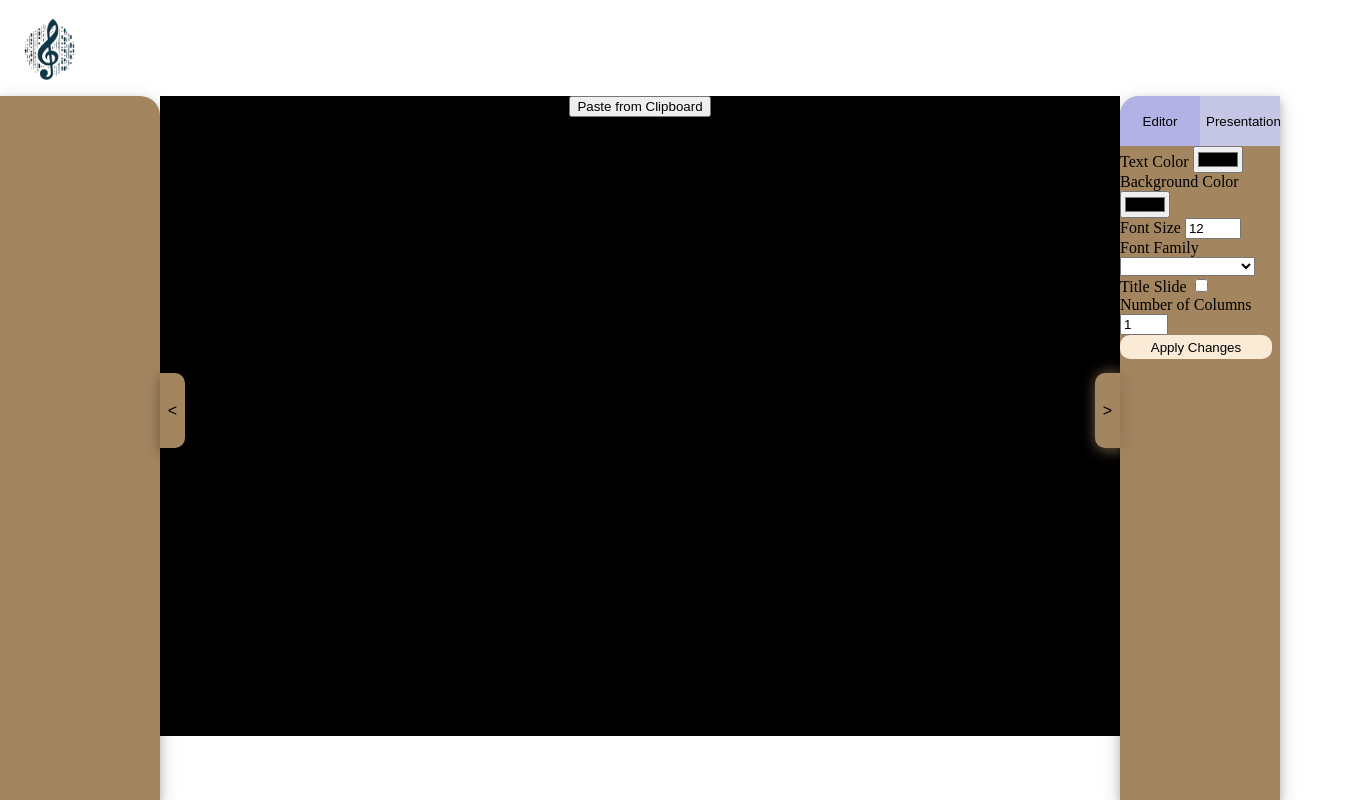
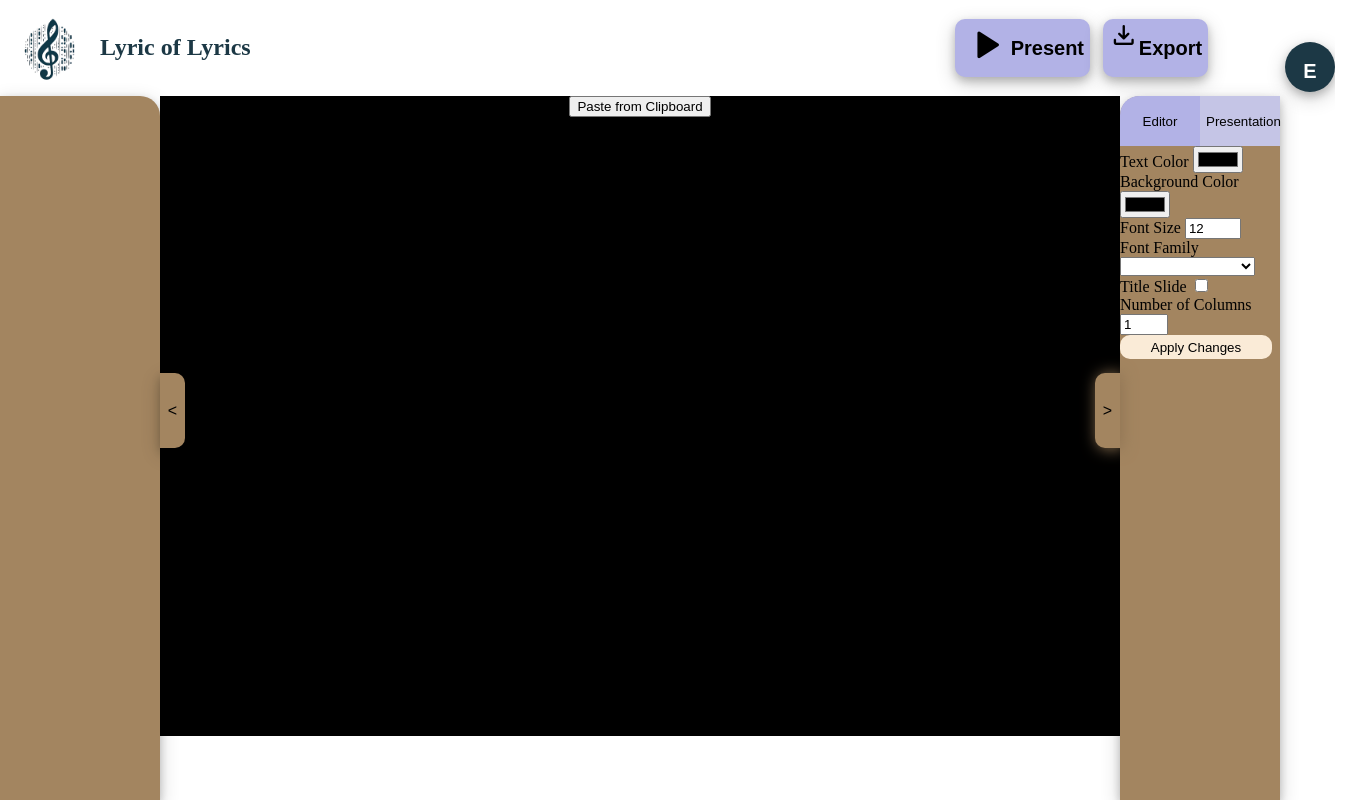
Before and after one commit to MasterTemple/CSCI-450-Group-Project, a SvelteKit app: page / in a window 1280 px wide. Shown: the top 800 px of the page, 1357 px wide, since content can reach past the window. Built offline with nearby package versions, Linux system fonts and the light colour scheme.

Commit message:
adding buttons to navbar

```diff
--- a/src/routes/+page.svelte
+++ b/src/routes/+page.svelte
@@ -36,6 +36,7 @@
     width: 100vw;
     height: 12vh;
     position: relative;
+    display: flex;
     /* background-color: pink;      <-- Uncomment to see outline */
 }
 
--- a/src/routes/NavBar.svelte
+++ b/src/routes/NavBar.svelte
@@ -1,15 +1,43 @@
 <script>
   import { color } from "./stores";
 
-color
+</script>
+<link href="https://fonts.googleapis.com/css2?family=Material+Symbols+Rounded:opsz,wght,FILL,GRAD@20,100,1,200" rel="stylesheet" />
 
-</script>
+<div id="logoContainer">
+    <img src="logo.png" id= "logo" alt="Lyric of Lyrics Logo: A trebble cleffe surrounded by dots and dashes"/>
+    <h1 id="lolTitle" style="--color: {color.darkBlue}">Lyric of Lyrics</h1>
+</div>
 
-<img src="logo.png" id= "logo" alt="Lyric of Lyrics Logo: A trebble cleffe surrounded by dots and dashes"/>
-<h1 id="lolTitle" style="--color: {color.darkBlue}">Lyric of Lyrics</h1>
-<button id="presentButton">Present</button>
+<div id="presentButtonContainer">
+    <button id="presentButton" style="--color: {color.darkPurple}">
+        <span class="material-symbols-rounded" style="font-variation-settings: 'FILL' 1; font-size: 50px">play_arrow</span>
+        <h1 id="presentButtonText">Present</h1>
+    </button>
+</div>
+
+<div id="exportButtonContainer">
+    <button id="exportButton" style="--color: {color.darkPurple}">
+        <span class="material-symbols-rounded" style="font-variation-settings: 'FILL' 1; font-size: 30px">download</span>
+        <h1 id="exportButtonText">Export</h1>
+    </button>
+</div>
+
+<div id="profileContainer">
+    <button id="profileButton" style="--color: {color.darkBlue}">
+        <h1 id="profileText" style="--color: {color.white}">E</h1>
+    </button>
+</div>
+
 
 <style>
+
+#logoContainer {
+    position: relative;
+    display: flex;
+    top: 0%;
+    left: 80 vw;
+}
 
 #logo {
     width: 100px;
@@ -18,15 +46,68 @@ color
 }
 
 #lolTitle {
+    color: var(--color);
+    left: 0%;
     position: relative;
-    color: var(--color);
-    left: 6vw;
-    top: 90vh;
+    top: 15%;
 }
 
 #presentButton {
-    background-color: aquamarine;
+    background-color: var(--color);
     border: none;
+    display: flex;
+    width: fit-content;
+    height: fit-content;
+    align-content: center;
+    border-radius: 10px;
+    box-shadow: 0 4px 8px 0 rgba(0, 0, 0, 0.2), 0 6px 20px 0 rgba(0, 0, 0, 0.19);
+}
+
+#presentButtonContainer {
+    position: relative;
+    top: 20%;
+    left: 55%;
+    display: flex;
+    align-content: center;
+}
+
+#exportButtonContainer {
+    position: relative;
+    top: 20%;
+    left: 56%;
+    display: flex;
+    align-content: center;
+}
+
+#exportButton {
+    background-color: var(--color);
+    border: none;
+    display: flex;
+    width: fit-content;
+    height: fit-content;
+    align-content: center;
+    border-radius: 10px;
+    box-shadow: 0 4px 8px 0 rgba(0, 0, 0, 0.2), 0 6px 20px 0 rgba(0, 0, 0, 0.19);
+}
+
+#profileContainer {
+    position: relative;
+    top: 20%;
+    left: 62%;
+    align-content: center;
+}
+
+#profileButton {
+    border-radius: 100px;
+    width: 50px;
+    height: 50px;
+    box-shadow: 0 4px 8px 0 rgba(0, 0, 0, 0.2), 0 6px 20px 0 rgba(0, 0, 0, 0.19);
+    background-color: var(--color);
+    border: none;
+}
+
+#profileText {
+    color: var(--color);
 }
 
 
```
